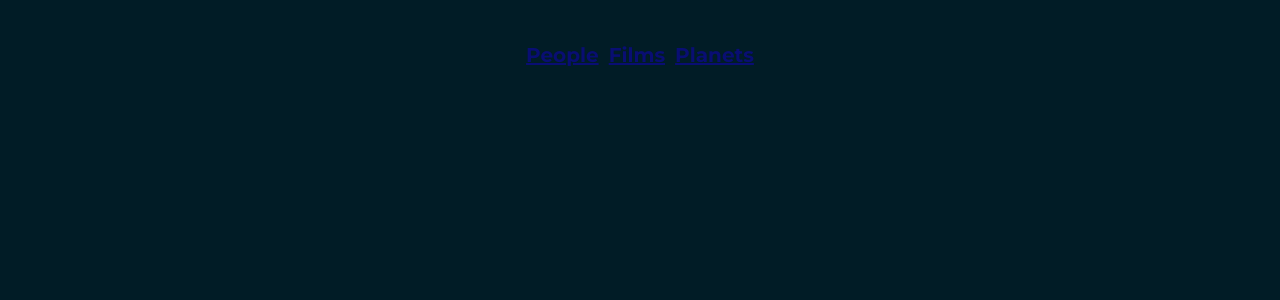
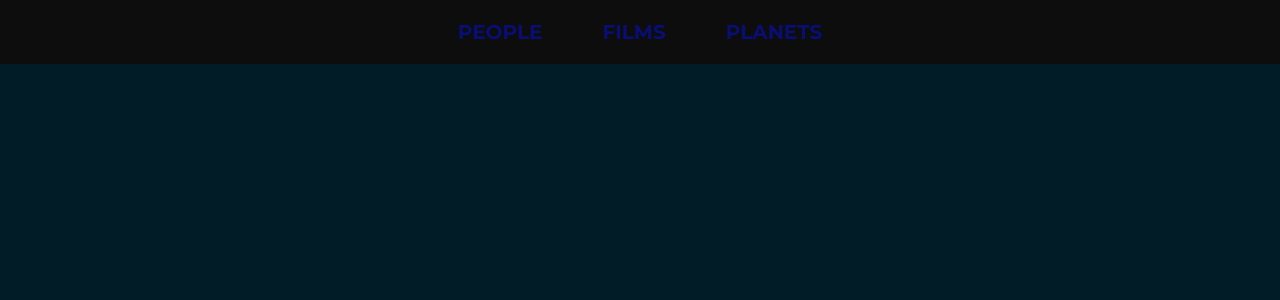
Before and after one commit to ArtisVansovics/md26_vue-pinia-composition, a Vue app: page / in a window 1280 px wide. Shown: the top 300 px of the page. Built offline with nearby package versions, Linux system fonts and the light colour scheme.

Commit message:
Created NavigationBar component

```diff
--- a/src/App.vue
+++ b/src/App.vue
@@ -1,10 +1,10 @@
 <template>
+  <NavigationBar>
+    <RouterLink to="/people">People</RouterLink>
+    <RouterLink to="/films">Films</RouterLink>
+    <RouterLink to="/planets">Planets</RouterLink>
+  </NavigationBar>
   <div id="app">
-    <nav>
-      <RouterLink to="/people">People</RouterLink>
-      <RouterLink to="/films">Films</RouterLink>
-      <RouterLink to="/planets">Planets</RouterLink>
-    </nav>
     <div class="container">
       <router-view />
     </div>
@@ -13,6 +13,7 @@
 
 <script setup lang="ts">
 import { RouterLink, RouterView } from "vue-router";
+import NavigationBar from "@/components/NavigationBar/NavigationBar.vue";
 </script>
 
 <style scoped lang="scss" src="./styles/App.scss" />
--- /dev/null
+++ b/src/components/NavigationBar/NavigationBar.scss
@@ -0,0 +1,13 @@
+.nav {
+  display: flex;
+  flex-flow: row wrap;
+  justify-content: center;
+  align-items: center;
+  gap: 10px 60px;
+  width: 100%;
+  min-height: 8vh;
+  padding: 10px;
+  font-size: 20px;
+  text-transform: uppercase;
+  background-color: #0D0D0D;
+}
--- /dev/null
+++ b/src/components/NavigationBar/NavigationBar.vue
@@ -0,0 +1,15 @@
+<template>
+  <nav class="nav">
+    <slot></slot>
+  </nav>
+</template>
+
+<script lang="ts">
+import { defineComponent } from "vue";
+
+export default defineComponent({
+  name: "NavigationBar",
+});
+</script>
+
+<style scoped lang="scss" src="./NavigationBar.scss" />
--- a/src/styles/App.scss
+++ b/src/styles/App.scss
@@ -5,7 +5,7 @@
   color: #F2D129;
   background-color: #011C26;
   font-size: 18px;
-  min-height: 100vh;
+  min-height: 92vh;
   padding: 30px;
 }
 
@@ -17,21 +17,24 @@
   gap: 20px;
 }
 
-nav {
-  display: flex;
-  flex-flow: row wrap;
-  justify-content: center;
-  align-items: center;
-  gap: 10px;
-  padding: 10px;
-  font-size: 20px;
+//nav {
+//  display: flex;
+//  flex-flow: row wrap;
+//  justify-content: center;
+//  align-items: center;
+//  gap: 10px;
+//  padding: 10px;
+//  font-size: 20px;
+//
 
-  a {
-    font-weight: bold;
-    color: #090E73;
+//}
 
-    &.router-link-exact-active {
-      color: #F2D129;
-    }
+a {
+  font-weight: bold;
+  color: #090E73;
+  text-decoration: none;
+
+  &.router-link-exact-active {
+    color: #F2D129;
   }
 }
```
